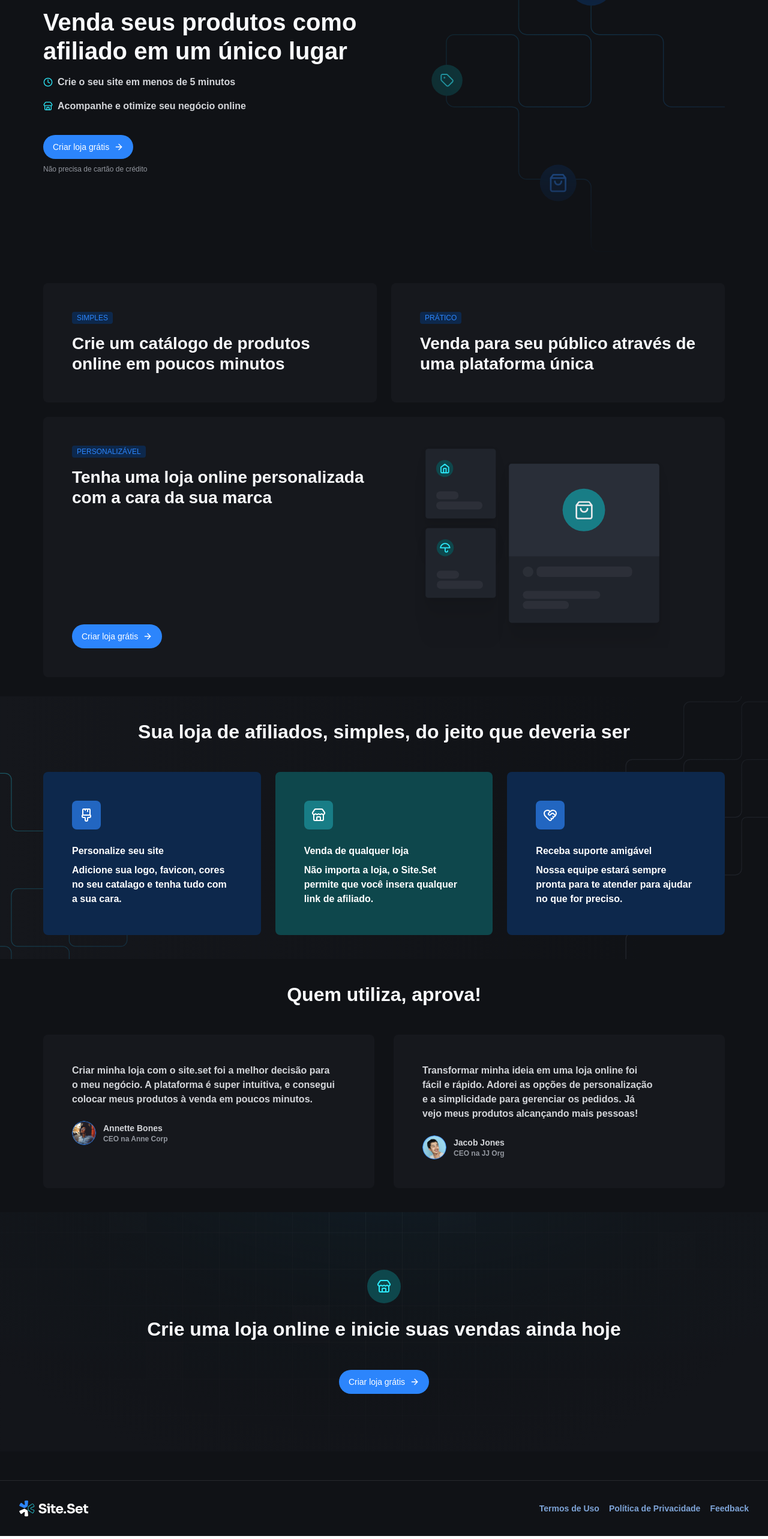
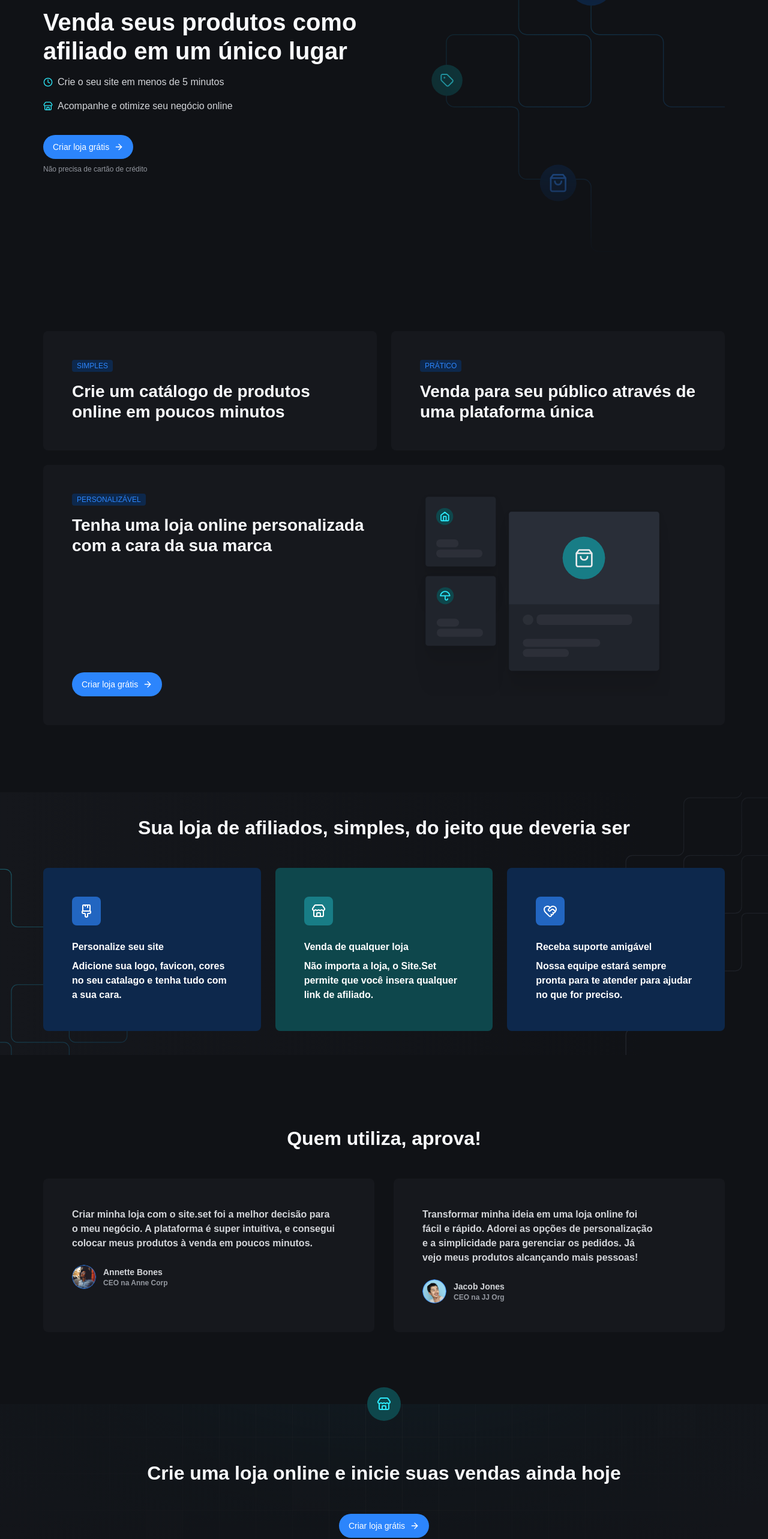
Before and after one commit to Matheuz233/site-blog, a Next.js app: page / in a window 1280 px wide. Shown: the part 200-2766 px from the top of the page at 60% size. Built offline with nearby package versions, Linux system fonts and the light colour scheme; a web font is replaced by a local one.

Commit message:
feat: :hammer: Adiciona página de destino com seções de herói, recursos, suporte e histórias de clientes

```diff
--- a/src/pages/index.tsx
+++ b/src/pages/index.tsx
@@ -1,19 +1,5 @@
-import { CallToAction } from "@/components/call-to-action/call-to-action"
-import { CustomerStorySection } from "@/components/customer-story-section/customer-story-section"
-import { FeatureSection } from "@/components/feature-section/feature-section"
-import { HeroSection } from "@/components/hero-section/hero-section"
-import { SupportSection } from "@/components/support-section/support-section"
+import { LadingPage } from "@/templates/lading-page/lading-page"
 
 export default function Home() {
-  return (
-    <>
-      <article className="flex flex-col">
-        <HeroSection />
-        <FeatureSection />
-        <SupportSection />
-        <CustomerStorySection />
-        <CallToAction />
-      </article>
-    </>
-  )
+  return <LadingPage />
 }
--- /dev/null
+++ b/src/templates/lading-page/lading-page.tsx
@@ -0,0 +1,19 @@
+import {
+  CallToAction,
+  CustomerStorySection,
+  FeatureSection,
+  HeroSection,
+  SupportSection,
+} from "./sections"
+
+export const LadingPage = () => {
+  return (
+    <article className="flex flex-col gap-10 md:gap-20">
+      <HeroSection />
+      <FeatureSection />
+      <SupportSection />
+      <CustomerStorySection />
+      <CallToAction />
+    </article>
+  )
+}
--- a/src/components/call-to-action/call-to-action.tsx
+++ b/src/templates/lading-page/sections/call-to-action/call-to-action.tsx
@@ -1,17 +1,18 @@
 import { ArrowRight, Store } from "lucide-react"
 import Link from "next/link"
-import { Button } from "../ui/button"
+import { Button } from "../../../../components/ui/button"
 
 export const CallToAction = () => {
   return (
     <section className="relative py-24 bg-gradient-to-b from-cyan-950/20 to-gray-700">
       <div className="absolute inset-0 bg-[url('/background-footer.svg')] bg-cover bg-center bg-no-repeat opacity-90" />
+
+      <div className="absolute top-0 left-1/2 -translate-y-1/2 -translate-x-1/2 p-4 bg-cyan-300 w-fit rounded-full">
+        <Store className="text-cyan-100" />
+      </div>
+
       <div className="container relative">
         <div className="flex flex-col items-center gap-6 text-center">
-          <div className="p-4 bg-cyan-300 w-fit rounded-full">
-            <Store className="text-cyan-100" />
-          </div>
-
           <h2 className="font-sans text-gray-100 text-balance text-heading-xl">
             Crie uma loja online e inicie suas vendas ainda hoje
           </h2>
--- a/src/components/feature-section/feature-section.tsx
+++ b/src/templates/lading-page/sections/feature-section/feature-section.tsx
@@ -1,7 +1,7 @@
+import { Button } from "@/components/ui/button"
 import { ArrowRight } from "lucide-react"
 import Image from "next/image"
 import Link from "next/link"
-import { Button } from "../ui/button"
 
 export const FeatureSection = () => {
   return (
--- a/src/components/hero-section/hero-section.tsx
+++ b/src/templates/lading-page/sections/hero-section/hero-section.tsx
@@ -1,7 +1,6 @@
+import { Button } from "@/components/ui/button"
 import { ArrowRight, Clock, Store } from "lucide-react"
 import Image from "next/image"
-import React from "react"
-import { Button } from "../ui/button"
 import Link from "next/link"
 
 export const HeroSection = () => {
@@ -16,14 +15,14 @@ export const HeroSection = () => {
           <div className="flex flex-col items-center justify-center gap-4 md:items-start lg:items-start">
             <div className="flex items-center gap-2">
               <Clock className="text-cyan-100 h-4 w-4" />
-              <span className="text-gray-200">
+              <span className="text-gray-200 text-body-md">
                 Crie o seu site em menos de 5 minutos
               </span>
             </div>
 
             <div className="flex items-center gap-2">
               <Store className="text-cyan-100 h-4 w-4" />
-              <span className="text-gray-200">
+              <span className="text-gray-200 text-body-md">
                 Acompanhe e otimize seu negócio online
               </span>
             </div>
--- /dev/null
+++ b/src/templates/lading-page/sections/index.tsx
@@ -0,0 +1,5 @@
+export * from "./call-to-action/call-to-action"
+export * from "./customer-story-section/customer-story-section"
+export * from "./feature-section/feature-section"
+export * from "./hero-section/hero-section"
+export * from "./support-section/support-section"
--- a/tailwind.config.ts
+++ b/tailwind.config.ts
@@ -5,6 +5,7 @@ export default {
   content: [
     "./src/pages/**/*.{js,ts,jsx,tsx,mdx}",
     "./src/components/**/*.{js,ts,jsx,tsx,mdx}",
+    "./src/templates/**/*.{js,ts,jsx,tsx,mdx}",
     "./src/app/**/*.{js,ts,jsx,tsx,mdx}",
   ],
   theme: {
```
Also changed, not shown: src/templates/lading-page/sections/customer-story-section/customer-story-section.tsx (renamed from src/components/customer-story-section/customer-story-section.tsx), src/templates/lading-page/sections/support-section/support-section.tsx (renamed from src/components/support-section/support-section.tsx).
